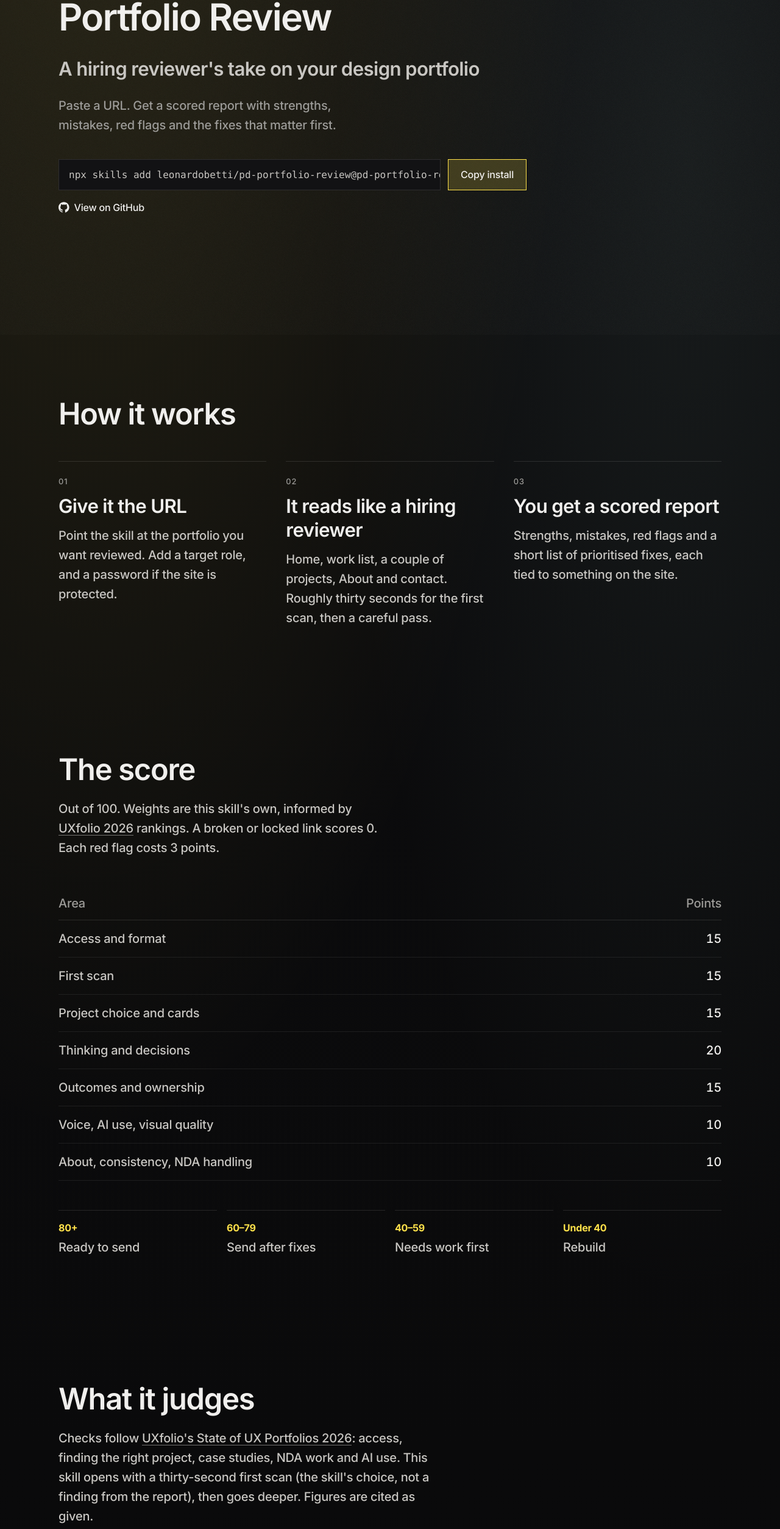
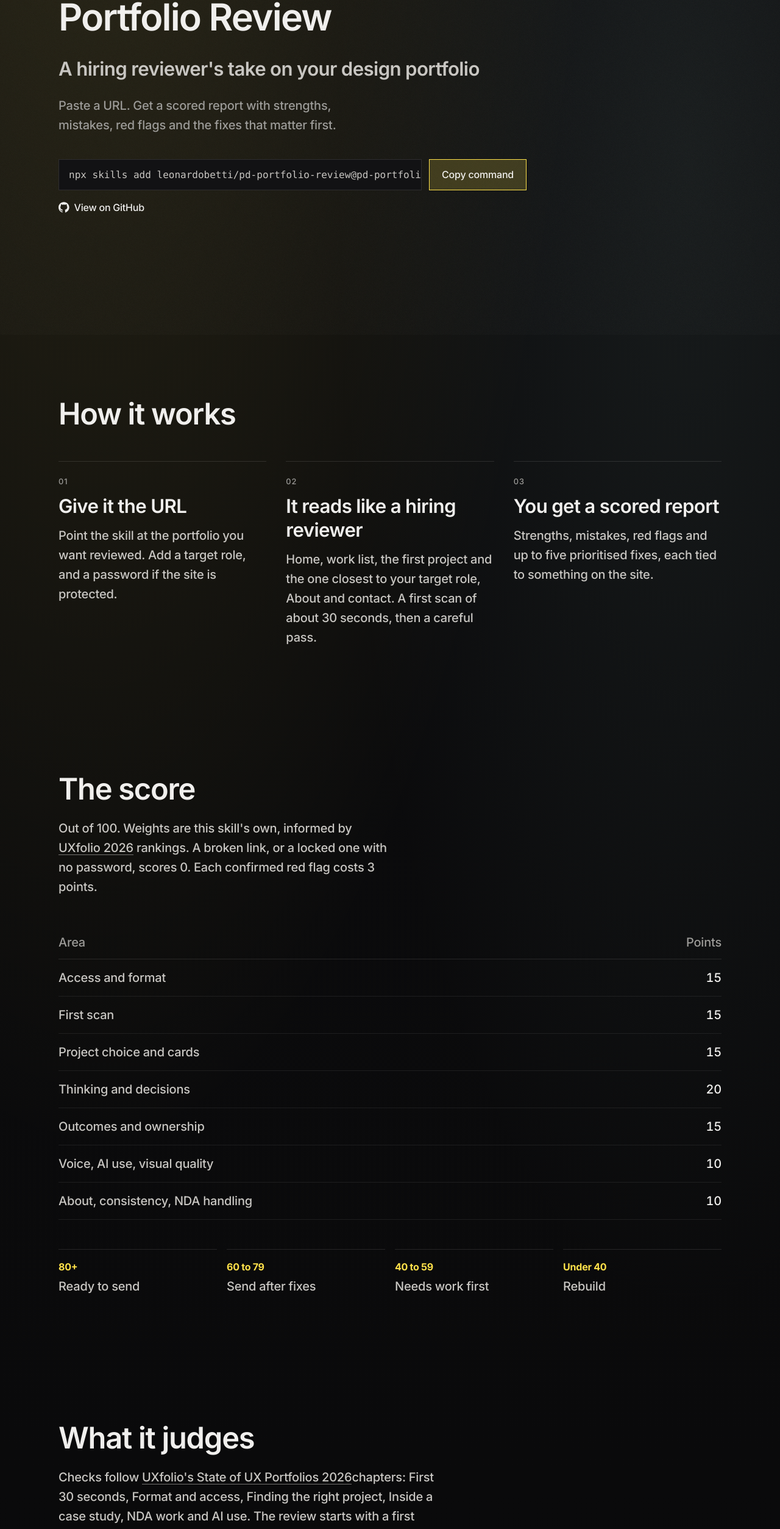
Before and after one commit to leonardobetti/pd-portfolio-review, a Next.js app in the folder apps/web/: page / in a window 1280 px wide. Shown: the part 251-2758 px from the top of the page at 61% size. Built offline with nearby package versions, Linux system fonts and the light colour scheme.

Commit message:
Apply Giovana's copy review to the landing and README

```diff
--- a/apps/web/src/app/layout.tsx
+++ b/apps/web/src/app/layout.tsx
@@ -15,14 +15,14 @@ const OG_IMAGE = {
   url: `${SITE_URL}/og.jpg`,
   width: 1200,
   height: 630,
-  alt: "Product Designer Portfolio Review",
+  alt: "Product Designer Portfolio Review: a scored report on your portfolio from a hiring reviewer's point of view",
   type: "image/jpeg",
 } as const;
 
 export const metadata: Metadata = {
   title: "Product Designer Portfolio Review",
   description:
-    "A skill that reviews UX, UI and product design portfolios the way a hiring reviewer would, then scores what to fix.",
+    "An AI skill that reviews UX, UI and product design portfolios the way a hiring reviewer would. Based on the State of UX Portfolios 2026 report, it scores the site out of 100 and lists what to fix first.",
   metadataBase: new URL(SITE_URL),
   icons: {
     icon: [{ url: "/icon.svg", type: "image/svg+xml" }],
@@ -30,7 +30,7 @@ export const metadata: Metadata = {
   openGraph: {
     title: "Product Designer Portfolio Review",
     description:
-      "Install the skill, paste a portfolio URL, get a scored hiring-style report.",
+      "Install the skill and paste a portfolio URL. Get a report scored out of 100, with strengths, mistakes and up to five fixes.",
     url: SITE_URL,
     siteName: "Product Designer Portfolio Review",
     locale: "en_GB",
@@ -41,7 +41,7 @@ export const metadata: Metadata = {
     card: "summary_large_image",
     title: "Product Designer Portfolio Review",
     description:
-      "Install the skill, paste a portfolio URL, get a scored hiring-style report.",
+      "Install the skill and paste a portfolio URL. Get a report scored out of 100, with strengths, mistakes and up to five fixes.",
     images: [OG_IMAGE.url],
   },
 };
--- a/apps/web/src/components/ContactEmail.tsx
+++ b/apps/web/src/components/ContactEmail.tsx
@@ -42,12 +42,12 @@ export function ContactEmail({ className = "" }: ContactEmailProps) {
         onClick={copyEmail}
         className={`cursor-pointer bg-transparent p-0 text-small leading-[inherit] text-inherit transition-colors hover:text-accent ${className}`}
       >
-        Contact
+        Copy email
       </button>
       <Toast
         open={open}
         title="Email copied"
-        message={`${EMAIL_DISPLAY} has been copied to clipboard, please paste in your email now`}
+        message={`${EMAIL_DISPLAY}. Copied to your clipboard. Paste it into a new email.`}
       />
     </>
   );
--- a/apps/web/src/components/Criteria.tsx
+++ b/apps/web/src/components/Criteria.tsx
@@ -12,7 +12,7 @@ const TAGS = [
   },
   {
     name: "Unverified",
-    body: "Likely but unconfirmed. Listed under open checks. Never a red flag.",
+    body: "Likely but unconfirmed. Listed under Open checks. Never a red flag.",
   },
 ] as const;
 
@@ -34,9 +34,9 @@ export function Criteria() {
           >
             UXfolio&apos;s State of UX Portfolios 2026
           </a>
-          : access, finding the right project, case studies, NDA work and AI
-          use. This skill opens with a thirty-second first scan (the skill&apos;s
-          choice, not a finding from the report), then goes deeper. Figures are
+          chapters: First 30 seconds, Format and access, Finding the right
+          project, Inside a case study, NDA work and AI use. The review starts
+          with a first scan of about 30 seconds, then goes deeper. Figures are
           cited as given.
         </p>
         <p className="mt-4 max-w-[48ch] text-muted-strong">
--- a/apps/web/src/components/FAQ.tsx
+++ b/apps/web/src/components/FAQ.tsx
@@ -15,8 +15,8 @@ const ITEMS = [
     a: "Cursor, Claude Code and Codex via the terminal install, or Claude.ai in the browser by uploading the skill ZIP. Same package either way.",
   },
   {
-    q: "What does it actually judge?",
-    a: "The portfolio as a hiring artefact: access, first scan, project choice, thinking, outcomes, voice and AI framing, About and NDA handling. It does not judge whether you should be hired.",
+    q: "What does it judge?",
+    a: "The portfolio as a hiring artefact: access and format; first scan; project choice and cards; thinking and decisions; outcomes and ownership; voice, AI use and visual quality; About, consistency and NDA handling. It does not judge whether you should be hired.",
   },
   {
     q: "Will it rewrite my case studies?",
--- a/apps/web/src/components/Footer.tsx
+++ b/apps/web/src/components/Footer.tsx
@@ -86,7 +86,7 @@ export function Footer() {
               rel="noopener noreferrer"
               className="ml-auto shrink-0 text-small"
             >
-              MIT License
+              MIT Licence
             </a>
           </nav>
         </div>
--- a/apps/web/src/components/HowItWorks.tsx
+++ b/apps/web/src/components/HowItWorks.tsx
@@ -8,11 +8,11 @@ const STEPS = [
   },
   {
     title: "It reads like a hiring reviewer",
-    body: "Home, work list, a couple of projects, About and contact. Roughly thirty seconds for the first scan, then a careful pass.",
+    body: "Home, work list, the first project and the one closest to your target role, About and contact. A first scan of about 30 seconds, then a careful pass.",
   },
   {
     title: "You get a scored report",
-    body: "Strengths, mistakes, red flags and a short list of prioritised fixes, each tied to something on the site.",
+    body: "Strengths, mistakes, red flags and up to five prioritised fixes, each tied to something on the site.",
   },
 ] as const;
 
--- a/apps/web/src/components/InstallCommand.tsx
+++ b/apps/web/src/components/InstallCommand.tsx
@@ -38,10 +38,10 @@ export function InstallCommand({ className = "" }: InstallCommandProps) {
         className="grid shrink-0 place-items-center border border-accent bg-accent-soft px-5 py-3 text-small font-medium text-foreground transition-colors hover:bg-accent hover:text-background"
       >
         <span className="invisible col-start-1 row-start-1" aria-hidden>
-          Copy install
+          Copy command
         </span>
         <span className="col-start-1 row-start-1">
-          {copied ? "Copied" : "Copy install"}
+          {copied ? "Copied" : "Copy command"}
         </span>
       </button>
     </div>
--- a/apps/web/src/components/Score.tsx
+++ b/apps/web/src/components/Score.tsx
@@ -13,8 +13,8 @@ const AREAS = [
 
 const BANDS = [
   { range: "80+", label: "Ready to send" },
-  { range: "60–79", label: "Send after fixes" },
-  { range: "40–59", label: "Needs work first" },
+  { range: "60 to 79", label: "Send after fixes" },
+  { range: "40 to 59", label: "Needs work first" },
   { range: "Under 40", label: "Rebuild" },
 ] as const;
 
@@ -32,8 +32,8 @@ export function Score() {
           >
             UXfolio 2026
           </a>{" "}
-          rankings. A broken or locked link scores 0. Each red flag costs 3
-          points.
+          rankings. A broken link, or a locked one with no password, scores 0.
+          Each confirmed red flag costs 3 points.
         </p>
 
         <div className="mt-12 overflow-x-auto" data-lenis-prevent>
--- a/apps/web/src/components/UseInClaude.tsx
+++ b/apps/web/src/components/UseInClaude.tsx
@@ -31,7 +31,7 @@ const STEPS = [
     title: "Turn on code execution in Claude.ai",
     body: (
       <>
-        Go to Settings → Capabilities and enable{" "}
+        Go to Settings &gt; Capabilities and enable{" "}
         <strong className="font-medium text-foreground">
           Code execution and file creation
         </strong>
@@ -45,9 +45,9 @@ const STEPS = [
       <>
         Open{" "}
         <a href={CLAUDE_SKILLS_URL} target="_blank" rel="noopener noreferrer">
-          Customize → Skills
+          Customize &gt; Skills
         </a>
-        , click +, then Create skill → Upload a skill. Choose your ZIP file.
+        , click +, then Create skill and Upload a skill. Choose your ZIP file.
         Toggle{" "}
         <strong className="font-medium text-foreground">
           pd-portfolio-review
@@ -65,7 +65,7 @@ const STEPS = [
           &ldquo;Review this portfolio: https://yoursite.com&rdquo;
         </em>
         , adding a target role if you have one. Claude should pick up the skill
-        and walk the site like a hiring reviewer.
+        and review the site like a hiring reviewer.
       </>
     ),
   },
```
Also changed, not shown: 1 other file (tests, documents, lock files or other folders).
